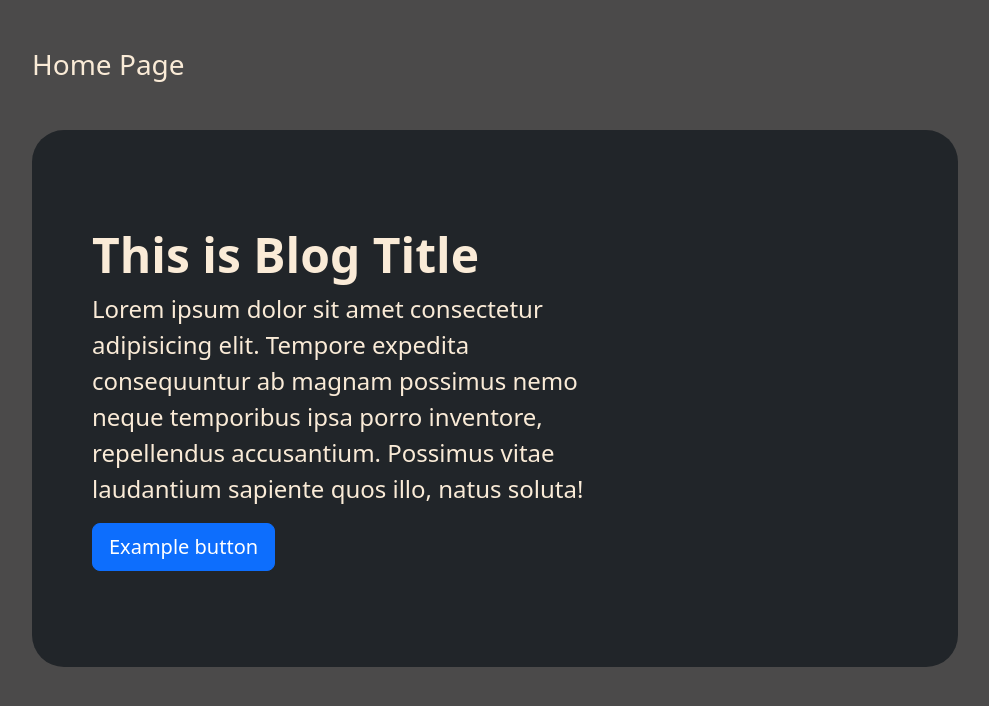
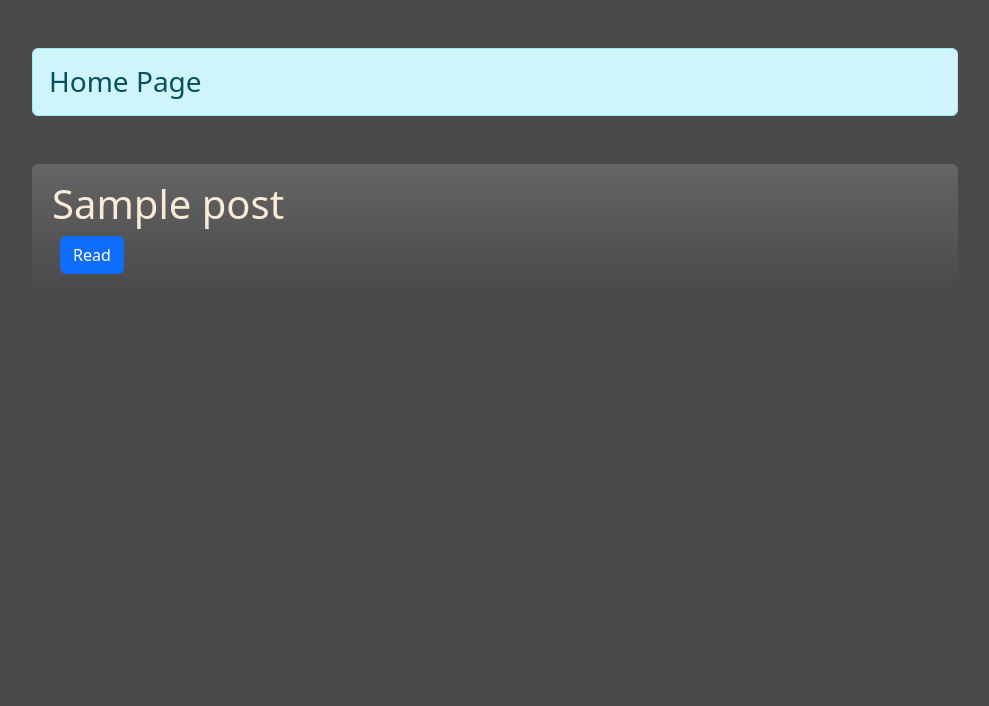
Before and after one commit to anonymousmani/miniblog, a Django app: template miniblog/blog/templates/blog/home.html in a window 1280 px wide. Shown: the part 56-762 px from the top of the page, without its empty margins (50-1039 px from the left). Run offline with Django 4.2, Linux system fonts and the light colour scheme; the template is opened without the code that fills it: most values are stand-ins (such as "Sample title", 1, 10 or a date in 2020); some libraries are stand-ins or nearby versions.

Commit message:
Update home.html

```diff
--- a/miniblog/blog/templates/blog/home.html
+++ b/miniblog/blog/templates/blog/home.html
@@ -1,15 +1,23 @@
-{% extends "blog/base.html" %}
+{% extends 'blog/base.html' %}
 {% load static %}
 {% block content %}
-<div class="col-sm-10">
- <h3 class="my-5">Home Page</h3>
+  <div class="col-sm-10">
+    <h3 class="my-5 alert alert-info">Home Page</h3>
+    {% if posts %}
+     {% for post in posts %}
+       <div class="p-2 mb-2 rounded-2  bg-gradient">
+         <div class="container-fluid py-2">
+           <h1 class="display-10 fw-sm">{{ post.title }}</h1>
+           <form action="{% url 'readdata' post.id %}" method="post"  class="d-inline">
+            {% csrf_token %}
+            <input type="submit" class=" mx-2 btn btn-primary" value="Read">
+          </form>
 
- <div class="p-5 mb-4 rounded-5 bg-dark">
-    <div class="container-fluid py-5">
-      <h1 class="display-5 fw-bold">This is Blog Title </h1>
-      <p class="col-md-8 fs-4">Lorem ipsum dolor sit amet consectetur adipisicing elit. Tempore expedita consequuntur ab magnam possimus nemo neque temporibus ipsa porro inventore, repellendus accusantium. Possimus vitae laudantium sapiente quos illo, natus soluta!</p>
-      <button class="btn btn-primary btn-lg" type="button">Example button</button>
-    </div>
- </div>
-</div>
-{% endblock content %}
+         </div>
+       </div>
+     {% endfor %}
+    {% else %}
+     <h4 class="text-center alert alert-warning">No Posts Available</h4>
+    {% endif %}
+  </div>
+{% endblock %}
```
